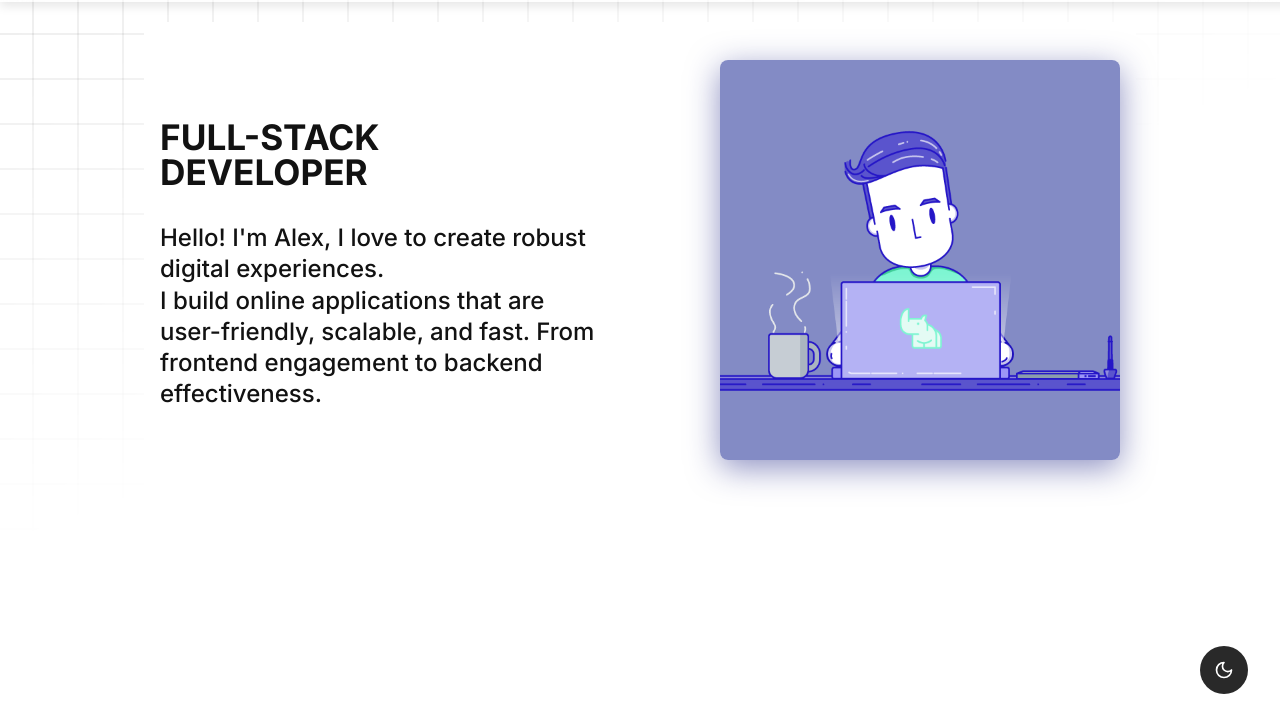
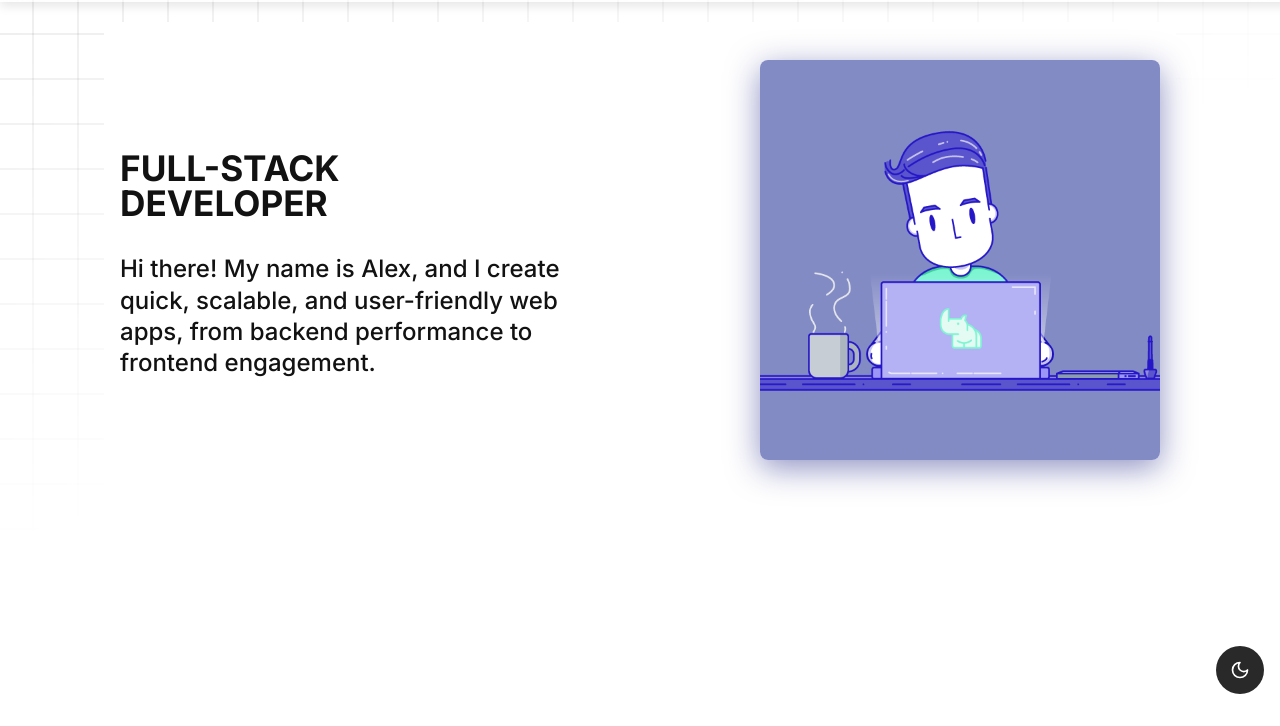
Before and after one commit to lexmanthefirst/Lexman-portfolio, a plain HTML site: page index.html in a window 1280 px wide. Shown: the part 74-800 px from the top of the page. Drawn offline with Linux system fonts and the light colour scheme; a web font is replaced by a local one.

Commit message:
About page

```diff
--- a/index.html
+++ b/index.html
@@ -56,7 +56,7 @@
           <div class="description">
             <h1>Full-stack <br> Developer</h1>
           <p>
-           Hello! I'm Alex,  I love to create robust digital experiences. <br> I build online applications that are user-friendly, scalable, and fast. From frontend engagement to backend effectiveness.
+            Hi there! My name is Alex, and I create quick, scalable, and user-friendly web apps, from backend performance to frontend engagement.
 
           </p>
           </div>
--- a/styles/style.css
+++ b/styles/style.css
@@ -254,7 +254,7 @@ section#about {
 .theme-toggle {
   position: fixed;
   bottom: 2rem;
-  right: 2rem;
+  right: 1rem;
 }
 
 #theme-btn {
@@ -469,11 +469,11 @@ section#about {
       "description photograph"
       "description photograph";
     justify-content: space-between;
-    width: 60rem;
+    width: 65rem;
     height: 30rem;
   }
-  .message p {
-    width: 28rem;
+  .description p {
+    width: 30rem;
     text-align: left;
   }
 }
```
